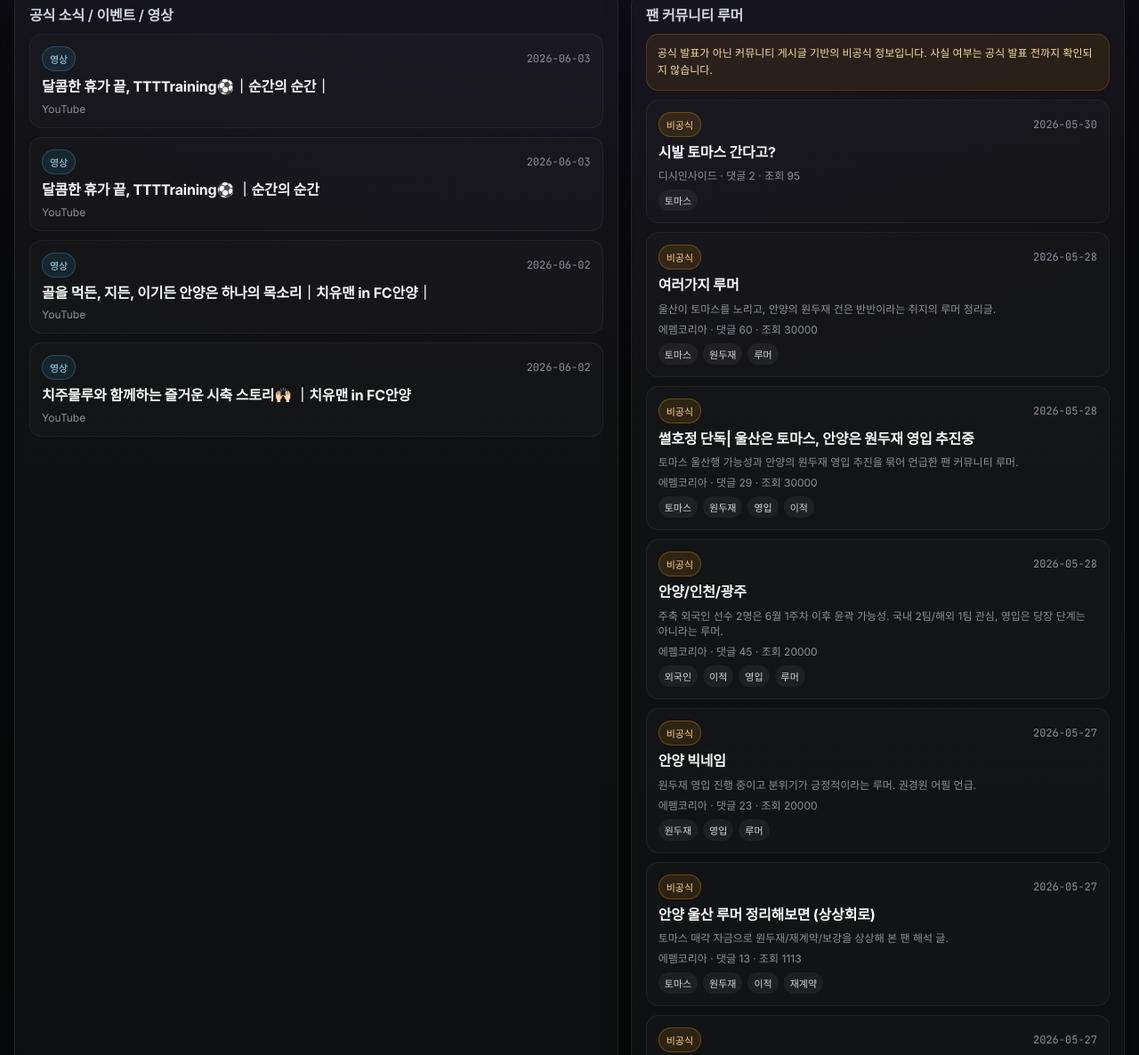
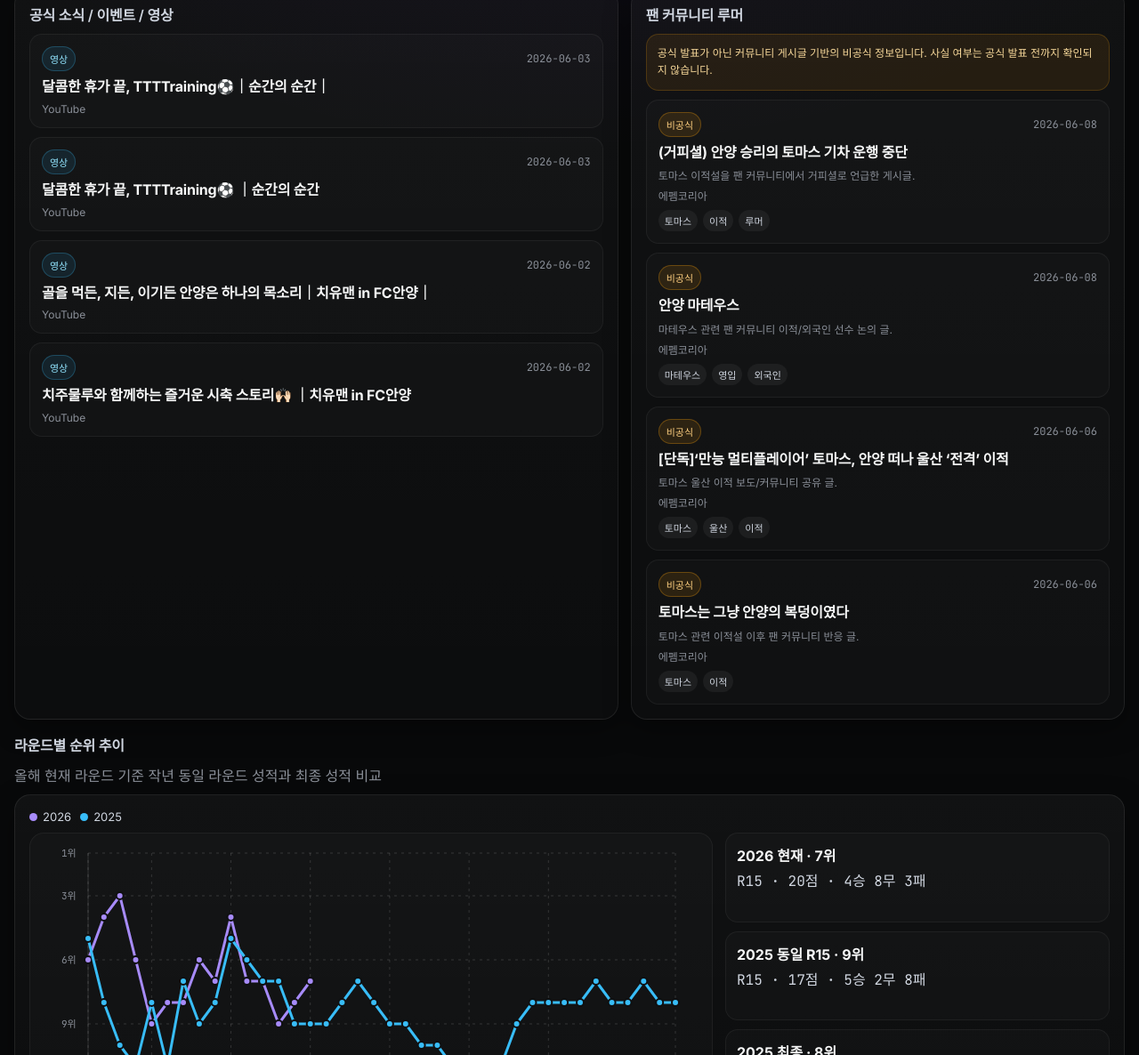
Before and after one commit to jerugo/fc-anyang-pages, a website: page dist/index.html in a window 1280 px wide. Shown: the part 1029-2215 px from the top of the page at 89% size. Drawn offline with Linux system fonts and the light colour scheme.

Commit message:
fix: refresh rumor fallback cache (#35)

```diff
--- a/dist/index.html
+++ b/dist/index.html
@@ -164,7 +164,7 @@
           <div class="small mono">fc-anyang all-in-one dashboard</div>
         </div>
       </div>
-      <div class="small">업데이트 기준: <span id="updateDateText">2026-06-08 10:18 KST</span></div>
+      <div class="small">업데이트 기준: <span id="updateDateText">2026-06-08 11:21 KST</span></div>
     </div>
   </header>
 
@@ -2040,186 +2040,77 @@
 
     const communityRumors = [
       {
-            "id": "dcinside-603",
-            "source": "dcinside",
-            "sourceLabel": "디시인사이드",
-            "title": "시발 토마스 간다고?",
-            "url": "https://gall.dcinside.com/mgallery/board/view/?id=fcanyang2013&no=603&page=1",
-            "publishedAt": "2026-05-30",
+            "id": "fmkorea-9927004518",
+            "source": "fmkorea",
+            "sourceLabel": "에펨코리아",
+            "title": "(거피셜) 안양 승리의 토마스 기차 운행 중단",
+            "summary": "토마스 이적설을 팬 커뮤니티에서 거피셜로 언급한 게시글.",
+            "url": "https://www.fmkorea.com/index.php?mid=football_korean&search_target=title_content&document_srl=9927004518&search_keyword=%EC%95%88%EC%96%91+%EC%9D%B4%EC%A0%81&page=1",
+            "publishedAt": "2026-06-08",
             "keywords": [
-                  "토마스"
+                  "토마스",
+                  "이적",
+                  "루머"
             ],
-            "commentCount": 2,
-            "viewCount": 95,
-            "recommendCount": 1,
+            "commentCount": null,
+            "viewCount": null,
+            "recommendCount": null,
             "confidence": "low",
             "status": "unverified"
       },
       {
-            "id": "fmkorea-9880457237",
+            "id": "fmkorea-9925897585",
             "source": "fmkorea",
             "sourceLabel": "에펨코리아",
-            "title": "여러가지 루머",
-            "summary": "울산이 토마스를 노리고, 안양의 원두재 건은 반반이라는 취지의 루머 정리글.",
-            "url": "https://www.fmkorea.com/index.php?mid=football_korean&document_srl=9880457237",
-            "publishedAt": "2026-05-28",
+            "title": "안양 마테우스",
+            "summary": "마테우스 관련 팬 커뮤니티 이적/외국인 선수 논의 글.",
+            "url": "https://www.fmkorea.com/index.php?mid=football_korean&search_target=title_content&document_srl=9925897585&search_keyword=%EC%95%88%EC%96%91+%EC%98%81%EC%9E%85&page=1",
+            "publishedAt": "2026-06-08",
+            "keywords": [
+                  "마테우스",
+                  "영입",
+                  "외국인"
+            ],
+            "commentCount": null,
+            "viewCount": null,
+            "recommendCount": null,
+            "confidence": "low",
+            "status": "unverified"
+      },
+      {
+            "id": "fmkorea-9920077553",
+            "source": "fmkorea",
+            "sourceLabel": "에펨코리아",
+            "title": "[단독]‘만능 멀티플레이어’ 토마스, 안양 떠나 울산 ‘전격’ 이적",
+            "summary": "토마스 울산 이적 보도/커뮤니티 공유 글.",
+            "url": "https://www.fmkorea.com/index.php?mid=football_korean&search_target=title_content&document_srl=9920077553&search_keyword=%EC%95%88%EC%96%91+%EC%98%81%EC%9E%85&page=1",
+            "publishedAt": "2026-06-06",
             "keywords": [
                   "토마스",
-                  "원두재",
-                  "루머"
+                  "울산",
+                  "이적"
             ],
-            "commentCount": 60,
-            "viewCount": 30000,
-            "recommendCount": 65,
+            "commentCount": null,
+            "viewCount": null,
+            "recommendCount": null,
             "confidence": "low",
             "status": "unverified"
       },
       {
-            "id": "fmkorea-9880392934",
+            "id": "fmkorea-9921007992",
             "source": "fmkorea",
             "sourceLabel": "에펨코리아",
-            "title": "썰호정 단독| 울산은 토마스, 안양은 원두재 영입 추진중",
-            "summary": "토마스 울산행 가능성과 안양의 원두재 영입 추진을 묶어 언급한 팬 커뮤니티 루머.",
-            "url": "https://www.fmkorea.com/index.php?mid=football_korean&document_srl=9880392934",
-            "publishedAt": "2026-05-28",
+            "title": "토마스는 그냥 안양의 복덩이였다",
+            "summary": "토마스 관련 이적설 이후 팬 커뮤니티 반응 글.",
+            "url": "https://www.fmkorea.com/index.php?mid=football_korean&search_target=title_content&document_srl=9921007992&search_keyword=%EC%95%88%EC%96%91+%EC%9D%B4%EC%A0%81&page=1",
+            "publishedAt": "2026-06-06",
             "keywords": [
                   "토마스",
-                  "원두재",
-                  "영입",
                   "이적"
             ],
-            "commentCount": 29,
-            "viewCount": 30000,
-            "recommendCount": 41,
-            "confidence": "low",
-            "status": "unverified"
-      },
-      {
-            "id": "fmkorea-9881766039",
-            "source": "fmkorea",
-            "sourceLabel": "에펨코리아",
-            "title": "안양/인천/광주",
-            "summary": "주축 외국인 선수 2명은 6월 1주차 이후 윤곽 가능성. 국내 2팀/해외 1팀 관심, 영입은 당장 단계는 아니라는 루머.",
-            "url": "https://www.fmkorea.com/index.php?mid=football_korean&document_srl=9881766039",
-            "publishedAt": "2026-05-28",
-            "keywords": [
-                  "외국인",
-                  "이적",
-                  "영입",
-                  "루머"
-            ],
-            "commentCount": 45,
-            "viewCount": 20000,
-            "recommendCount": 39,
-            "confidence": "low",
-            "status": "unverified"
-      },
-      {
-            "id": "fmkorea-9879336476",
-            "source": "fmkorea",
-            "sourceLabel": "에펨코리아",
-            "title": "안양 빅네임",
-            "summary": "원두재 영입 진행 중이고 분위기가 긍정적이라는 루머. 권경원 어필 언급.",
-            "url": "https://www.fmkorea.com/index.php?mid=football_korean&document_srl=9879336476",
-            "publishedAt": "2026-05-27",
-            "keywords": [
-                  "원두재",
-                  "영입",
-                  "루머"
-            ],
-            "commentCount": 23,
-            "viewCount": 20000,
-            "recommendCount": 59,
-            "confidence": "low",
-            "status": "unverified"
-      },
-      {
-            "id": "fmkorea-9879391004",
-            "source": "fmkorea",
-            "sourceLabel": "에펨코리아",
-            "title": "안양 울산 루머 정리해보면 (상상회로)",
-            "summary": "토마스 매각 자금으로 원두재/재계약/보강을 상상해 본 팬 해석 글.",
-            "url": "https://www.fmkorea.com/index.php?mid=football_korean&document_srl=9879391004",
-            "publishedAt": "2026-05-27",
-            "keywords": [
-                  "토마스",
-                  "원두재",
-                  "이적",
-                  "재계약"
-            ],
-            "commentCount": 13,
-            "viewCount": 1113,
-            "recommendCount": 5,
-            "confidence": "low",
-            "status": "unverified"
-      },
-      {
-            "id": "redflame-4675",
-            "source": "redflame",
-            "sourceLabel": "REDFLAME",
-            "title": "오늘 ㅆㅎㅈ에서 나온 루머",
-            "url": "https://www.redflame.co.kr/post/4675",
-            "publishedAt": "2026-05-27",
-            "keywords": [
-                  "루머",
-                  "ㅆㅎㅈ"
-            ],
-            "commentCount": 4,
-            "recommendCount": 5,
-            "viewCount": 1027,
-            "confidence": "low",
-            "status": "unverified"
-      },
-      {
-            "id": "dcinside-600",
-            "source": "dcinside",
-            "sourceLabel": "디시인사이드",
-            "title": "토마스",
-            "url": "https://gall.dcinside.com/mgallery/board/view/?id=fcanyang2013&no=600&page=1",
-            "publishedAt": "2026-05-27",
-            "keywords": [
-                  "토마스"
-            ],
-            "commentCount": 1,
-            "viewCount": 88,
-            "recommendCount": 0,
-            "confidence": "low",
-            "status": "unverified"
-      },
-      {
-            "id": "redflame-4671",
-            "source": "redflame",
-            "sourceLabel": "REDFLAME",
-            "title": "아일톤이 직접 인스타에 메세지 남겼네요.",
-            "url": "https://www.redflame.co.kr/post/4671",
-            "publishedAt": "2026-05-25",
-            "keywords": [
-                  "아일톤"
-            ],
-            "commentCount": 2,
-            "recommendCount": 12,
-            "viewCount": 711,
-            "confidence": "low",
-            "status": "unverified"
-      },
-      {
-            "id": "fmkorea-9857762996",
-            "source": "fmkorea",
-            "sourceLabel": "에펨코리아",
-            "title": "안양 외국인",
-            "summary": "마테우스는 국내/해외 관심, 구단은 최우선 재계약 대상. 토마스는 해외 1팀 사전 문의와 국내 문의 정도라는 루머.",
-            "url": "https://www.fmkorea.com/index.php?mid=football_korean&document_srl=9857762996",
-            "publishedAt": "2026-05-22",
-            "keywords": [
-                  "마테우스",
-                  "토마스",
-                  "외국인",
-                  "재계약",
-                  "이적"
-            ],
-            "commentCount": 36,
-            "viewCount": 30000,
-            "recommendCount": 71,
+            "commentCount": null,
+            "viewCount": null,
+            "recommendCount": null,
             "confidence": "low",
             "status": "unverified"
       }
```
Also changed, not shown: 1 other file.
